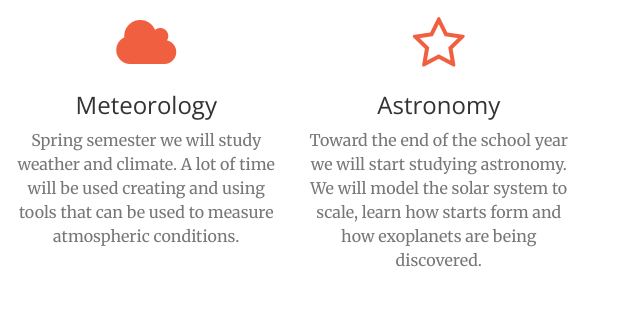
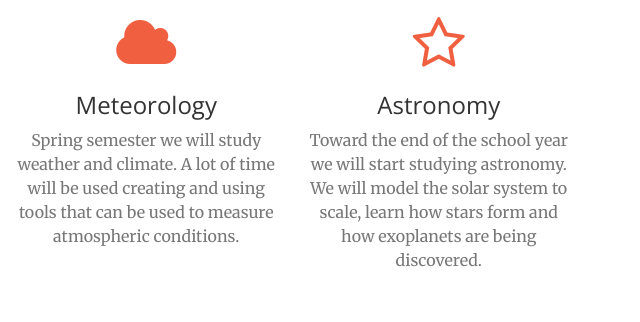
Before and after one commit to mms-earth-science/class, a website: page index.html in a window 1280 px wide. Shown: the part 1820-2142 px from the top of the page, 640-1280 px from the left. Drawn offline with nearby package versions, Linux system fonts and the light colour scheme.

Commit message:
Update index.html

```diff
--- a/index.html
+++ b/index.html
@@ -135,7 +135,7 @@
                     <div class="service-box">
                         <i class="fa fa-4x fa-star-o text-primary sr-icons"></i>
                         <h3>Astronomy</h3>
-                        <p class="text-muted">Toward the end of the school year we will start studying astronomy. We will model the solar system to scale, learn how starts form and how exoplanets are being discovered.</p>
+                        <p class="text-muted">Toward the end of the school year we will start studying astronomy. We will model the solar system to scale, learn how stars form and how exoplanets are being discovered.</p>
                     </div>
                 </div>
             </div>
```
